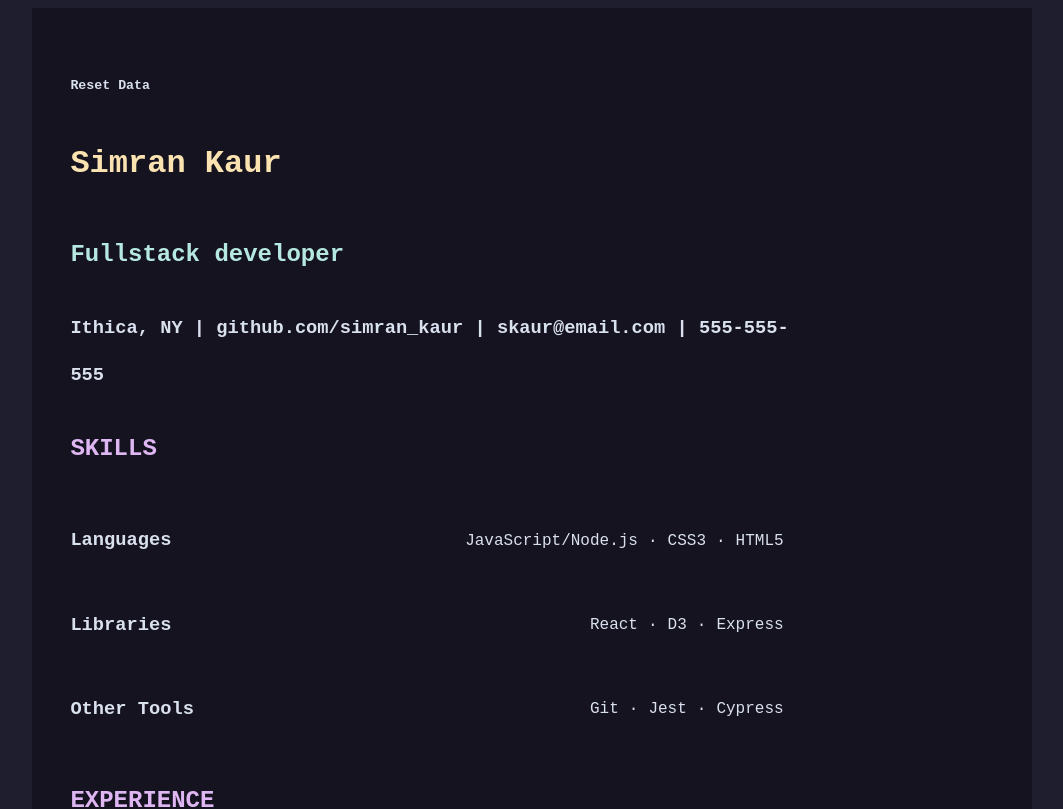
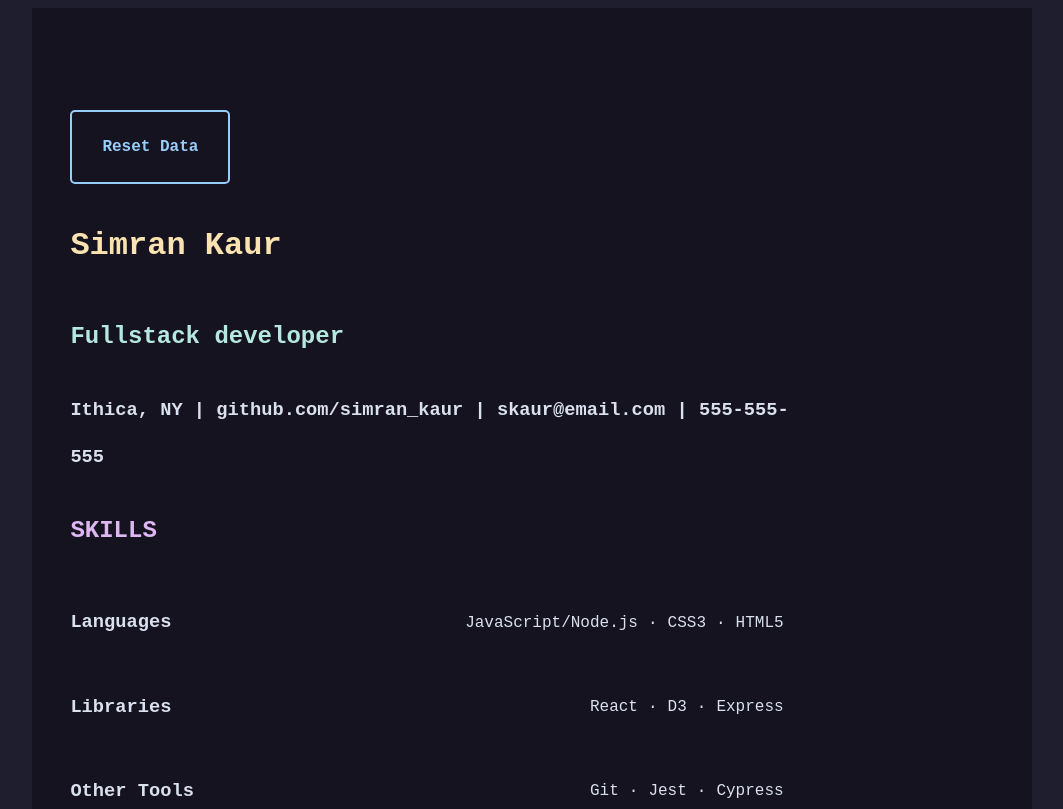
Before and after one commit to kathyavini/cv-project, a React (Create React App) app: page / in a window 1280 px wide. Shown: the top 809 px of the page, without its empty margins (116-1179 px from the left). Built offline with nearby package versions, Linux system fonts and the light colour scheme.

Commit message:
Create information form component

```diff
--- a/public/index.html
+++ b/public/index.html
@@ -7,8 +7,11 @@
     <meta name="theme-color" content="#000000" />
     <meta
       name="description"
-      content="Simple CV Generator with React"
+      content="Simple CV Generator made with React"
     />
+    <link href="https://fonts.googleapis.com/icon?family=Material+Icons"
+      rel="stylesheet">
+
     <!-- <link rel="apple-touch-icon" href="%PUBLIC_URL%/logo192.png" /> -->
     <!--
       manifest.json provides metadata used when your web app is installed on a
--- a/src/App.js
+++ b/src/App.js
@@ -1,22 +1,27 @@
-import React from 'react';
+import React, { useState } from 'react';
 import './styles/App.css';
 import initialData from './initialData';
+import Information from './components/Information';
 
-function Information(props) {
-  return (
-    <div className="information" onClick={props.handleChange}>
-      <h1 className="name">{props.name}</h1>
-      <h2 className="title">{props.title}</h2>
-      <h3 className="contact">
-        {props.location} | {props.github} | {props.email} | {props.phone}
-      </h3>
-    </div>
-  );
-}
 
 function Skills({ skills }) {
+  const [editing, setEditing] = useState(false);
+  const [activeMode, setActiveMode] = useState(false);
+
+  function handleMouseEnter(event) {
+    setActiveMode(true);
+  }
+
+  function handleMouseLeave(event) {
+    setActiveMode(false);
+  }
+
   return (
-    <div className="skills">
+    <div
+      className={`skills ${activeMode && 'active'}`}
+      onMouseEnter={handleMouseEnter}
+      onMouseLeave={handleMouseLeave}
+    >
       <h2 className="section-title">SKILLS</h2>
       {skills.map((section, index) => (
         <div className="skill-group" key={index}>
@@ -87,35 +92,35 @@ function Education({ education }) {
 }
 
 function App() {
-  const [data, setData] = React.useState(
+  const [data, setData] = useState(
     () => JSON.parse(localStorage.getItem('savedData')) || initialData
   );
 
   React.useEffect(() => {
-    console.log('running local storage effect');
     localStorage.setItem('savedData', JSON.stringify(data));
   }, [data]);
 
-  // This is a little local storage functionality test
-  function dummyChange() {
-    const newInfoObj = { ...data.information };
-    newInfoObj.name = 'Hehe clicked!';
-    setData({ ...data, information: newInfoObj });
-  }
+  // // This is a little local storage functionality test
+  // function dummyChange() {
+  //   const newInformation = { ...data.information };
+  //   newInformation.name = 'Clicked!';
+  //   setData({ ...data, information: newInformation });
+  // }
 
   function resetData() {
-    setData(initialData)
+    setData(initialData);
   }
 
   return (
     <div className="container">
       <div className="resume">
-        <h5 onClick={resetData}>Reset Data</h5>
-        <Information {...data.information} handleChange={dummyChange} />
+      <h3 className="reset" onClick={resetData}>Reset Data</h3>
+        <Information information={data.information} setData={setData} data={data}/>
         <Skills skills={data.skills} />
         <Experience experience={data.experience} />
         <Projects projects={data.projects} />
         <Education education={data.education} />
+
       </div>
     </div>
   );
--- /dev/null
+++ b/src/components/Information.js
@@ -0,0 +1,103 @@
+import React, { useState, useEffect } from 'react';
+
+export default function Information({ information, data, setData }) {
+  const [editing, setEditing] = useState(false);
+  const [activeMode, setActiveMode] = useState(false);
+  const [infoData, setInfoData] = useState(information);
+
+  useEffect(()=> {
+    setInfoData(information)
+  }, [data.information])
+
+  function handleMouseEnter(event) {
+    setActiveMode(true);
+  }
+
+  function handleMouseLeave(event) {
+    setActiveMode(false);
+  }
+
+  function toggleEdit() {
+    setEditing((prev) => !prev);
+    setActiveMode(true);
+  }
+
+  function endEdit(event) {
+    // event.preventDefault();
+    setEditing(false);
+    setActiveMode(false);
+    setData({ ...data, information: { ...infoData } });
+  }
+
+  function handleChange(event) {
+    setInfoData({ ...infoData, [event.target.name]: event.target.value });
+  }
+
+  return (
+    // We want an icon that will appear on mouseover (along with a border/outline)
+    // The icon should have the toggleEdit onClick
+    <div
+      className={`information ${activeMode && 'active'}`}
+      onMouseEnter={handleMouseEnter}
+      onMouseLeave={handleMouseLeave}
+    >
+      {activeMode && !editing && (
+        <span
+          className="material-icons edit-button gradient"
+          onClick={toggleEdit}
+        >
+          edit
+        </span>
+      )}
+      {editing && (
+        <form>
+          <input
+            placeholder="Full name"
+            name="name"
+            value={infoData.name}
+            onChange={handleChange}
+          ></input>
+          <input
+            placeholder="Job Title"
+            name="title"
+            value={infoData.title}
+            onChange={handleChange}
+          ></input>
+          <input
+            placeholder="Location"
+            name="location"
+            value={infoData.location}
+            onChange={handleChange}
+          ></input>
+          <input
+            placeholder="Github"
+            name="github"
+            value={infoData.github}
+            onChange={handleChange}
+          ></input>
+          <input
+            placeholder="Email"
+            name="email"
+            value={infoData.email}
+            onChange={handleChange}
+          ></input>
+          <input
+            placeholder="phone"
+            name="phone"
+            value={infoData.phone}
+            onChange={handleChange}
+          ></input>
+          <button onClick={endEdit}>Submit</button>
+        </form>
+      )}
+      <>
+        <h1 className="name">{information.name}</h1>
+        <h2 className="title">{information.title}</h2>
+        <h3 className="contact">
+          {information.location} | {information.github} | {information.email} |{' '}
+          {information.phone}
+        </h3>
+      </>
+    </div>
+  );
+}
--- a/src/styles/App.css
+++ b/src/styles/App.css
@@ -1,3 +1,7 @@
+* {
+  /* border: 1px solid lightcoral; */
+}
+
 body {
   background-color: var(--dark2);
   min-height: 100vh;
@@ -57,3 +61,114 @@ body {
   column-gap: 10px;
   grid-column: 3 / 4;
 }
+
+.information, .skills {
+  position: relative;
+  margin: 0;
+  padding: 0;
+}
+
+/* Interactivity */
+.edit-button {
+  position: absolute;
+  top: 20px;
+  right: 20px;
+  font-size: 36px;
+  color: var(--white);
+  /* display: block;
+  width: fit-content;
+  margin-left: auto;
+  margin-right: 30px;
+  margin-top: 30px; */
+}
+
+.gradient {
+  background-image: var(--icon-gradient);
+  background-color: var(--icon-fallback);
+  color: transparent;
+  background-clip: text;
+  -webkit-background-clip: text;
+}
+
+/* .active {
+  outline: 3px solid var(--accent6);
+  outline-offset: 5px 10px;
+  border-radius: 20px;
+  padding: 5px;
+} */
+
+/* input {
+  background-color: transparent;
+  color: var(--white);
+  font-size: 2rem;
+  font-family: var(--main-font);
+  border: none;
+  transition: outline 1s;
+  padding: 5px;
+  margin-inline: 5px;
+  border-radius: 2px;
+} */
+
+form {
+  outline: 1px solid var(--accent1);
+  padding: 10px;
+}
+
+button  {
+  width: 100px;
+  font-weight: bold;
+  font-size: 1.2rem;
+  margin-inline: 10px;
+  padding-inline: 12px;
+  padding-block: 6px;
+  border-radius: 5px;
+  min-width: max-content;
+  color: var(--black);
+  background-image: var(--icon-gradient);
+  background-color: var(--icon-fallback);
+  border: none;
+  outline: none;
+  transition: filter 250ms;
+  display: block;
+  margin-left: auto;
+  margin-top: 10px;
+}
+
+button:hover {
+  outline: 2px solid var(--light4);
+}
+
+button:active {
+  filter: brightness(2);
+}
+
+input {
+  width: 100%;
+  background-color: transparent;
+  color: var(--text-color);
+  font-family: var(--main-font);
+  border: none;
+  outline: none;
+  transition: outline 500ms;
+  padding: 5px;
+  margin-inline: 5px;
+  border-radius: 2px;
+  font-size: 1rem;
+}
+
+input:focus {
+  outline: 1px solid var(--accent);
+  transition: outline 500ms;
+}
+
+.reset {
+  margin-top: 4rem;
+  padding-block: 15px;
+  padding-inline: 30px;
+  width: max-content;
+  border: 2px solid var(--accent5);
+  color: var(--accent5);
+  font-weight: bold;
+  border-radius: 5px;
+  font-size: 1rem;
+}
--- a/src/styles/index.css
+++ b/src/styles/index.css
@@ -24,6 +24,13 @@
 
   --main-font: 'IBM Plex Mono', monospace;
   --secondary-font: 'IBM Plex Serif', serif;
+
+  --icon-gradient: linear-gradient(
+    70deg,
+    var(--accent3) 0%,
+    var(--accent7) 100%
+  );
+  --icon-fallback: var(--accent7);
 }
 
 * {
```
